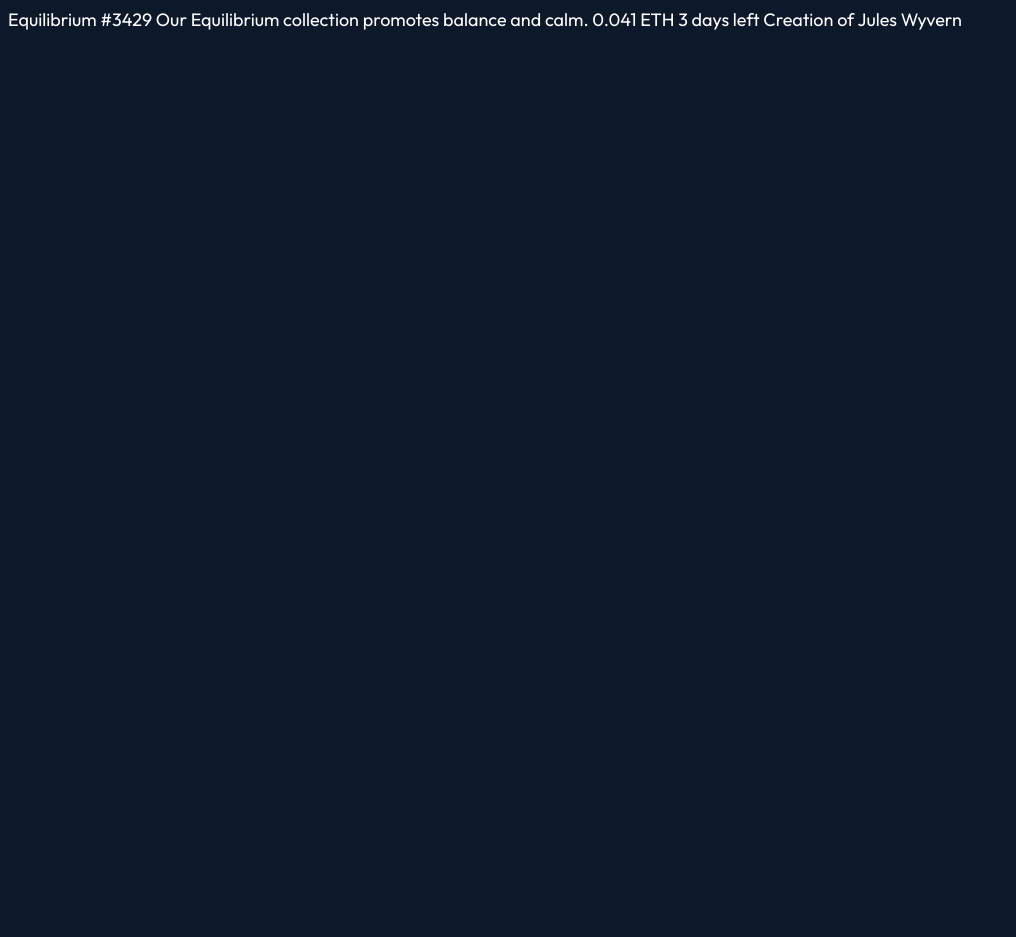
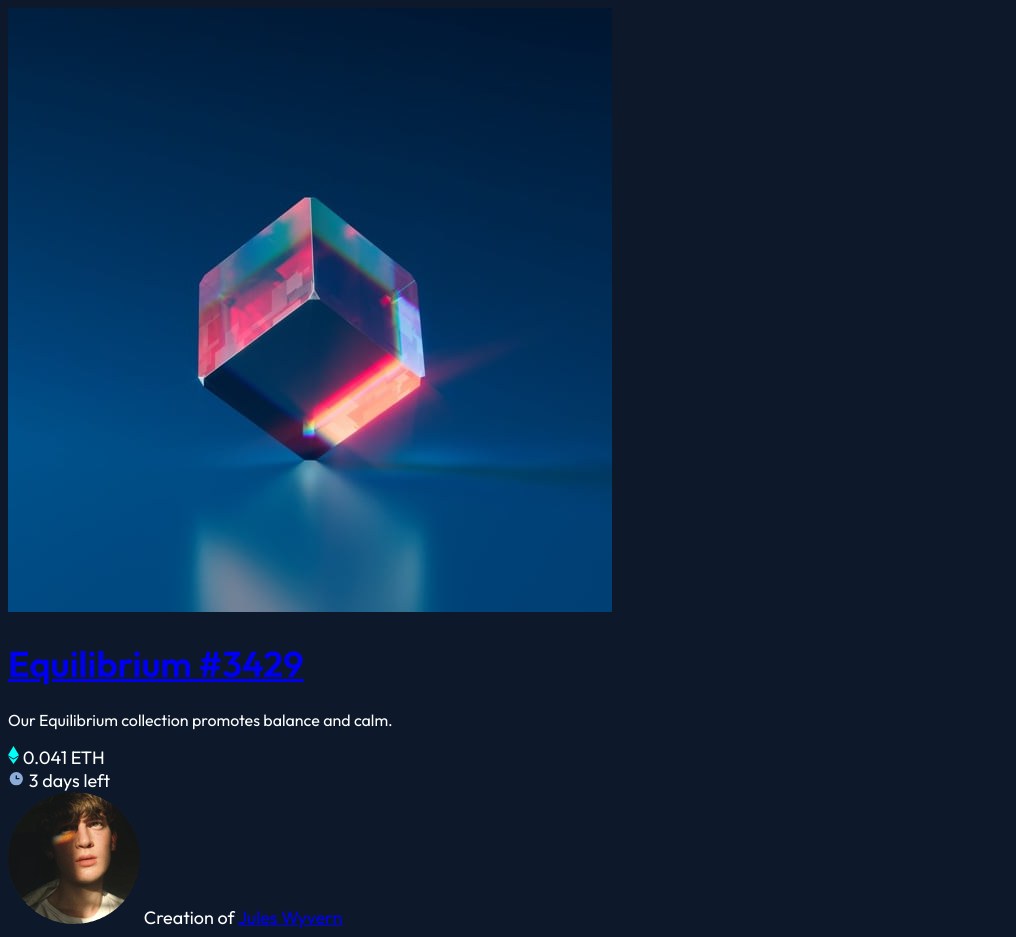
Before and after one commit to Lau-San/fm-nft-preview-card, a plain HTML site: page index.html in a window 1280 px wide. Shown: the whole page, without its empty margins (0-1016 px from the left). Before the commit the page ends 800 px from the top, so only its background shows below. Drawn offline with Linux system fonts and the light colour scheme.

Commit message:
HTML structure

```diff
--- a/index.html
+++ b/index.html
@@ -24,14 +24,36 @@
 
 <body>
 
-  Equilibrium #3429
+  <main>
+    <div class="card">
+      <img src="./assets/images/image-equilibrium.jpg" alt="">
 
-  Our Equilibrium collection promotes balance and calm.
+      <div class="nft-details">
+        <h1><a href="#">Equilibrium #3429</a></h1>
 
-  0.041 ETH
-  3 days left
+        <p>
+          Our Equilibrium collection promotes balance and calm.
+        </p>
 
-  Creation of Jules Wyvern
+        <div class="wrapper">
+          <div class="eth">
+            <img src="./assets/images/icon-ethereum.svg" alt="">
+            0.041 ETH
+          </div>
+
+          <div class="days-left">
+            <img src="./assets/images/icon-clock.svg" alt="">
+            3 days left
+          </div>
+        </div>
+
+        <div class="creator">
+          <img src="./assets/images/image-avatar.png" alt="">
+          Creation of <a href="#">Jules Wyvern</a>
+        </div>
+      </div>
+    </div>
+  </main>
 
   <!-- <div class="attribution">
     Challenge by <a href="https://www.frontendmentor.io?ref=challenge" target="_blank">Frontend Mentor</a>.
```
